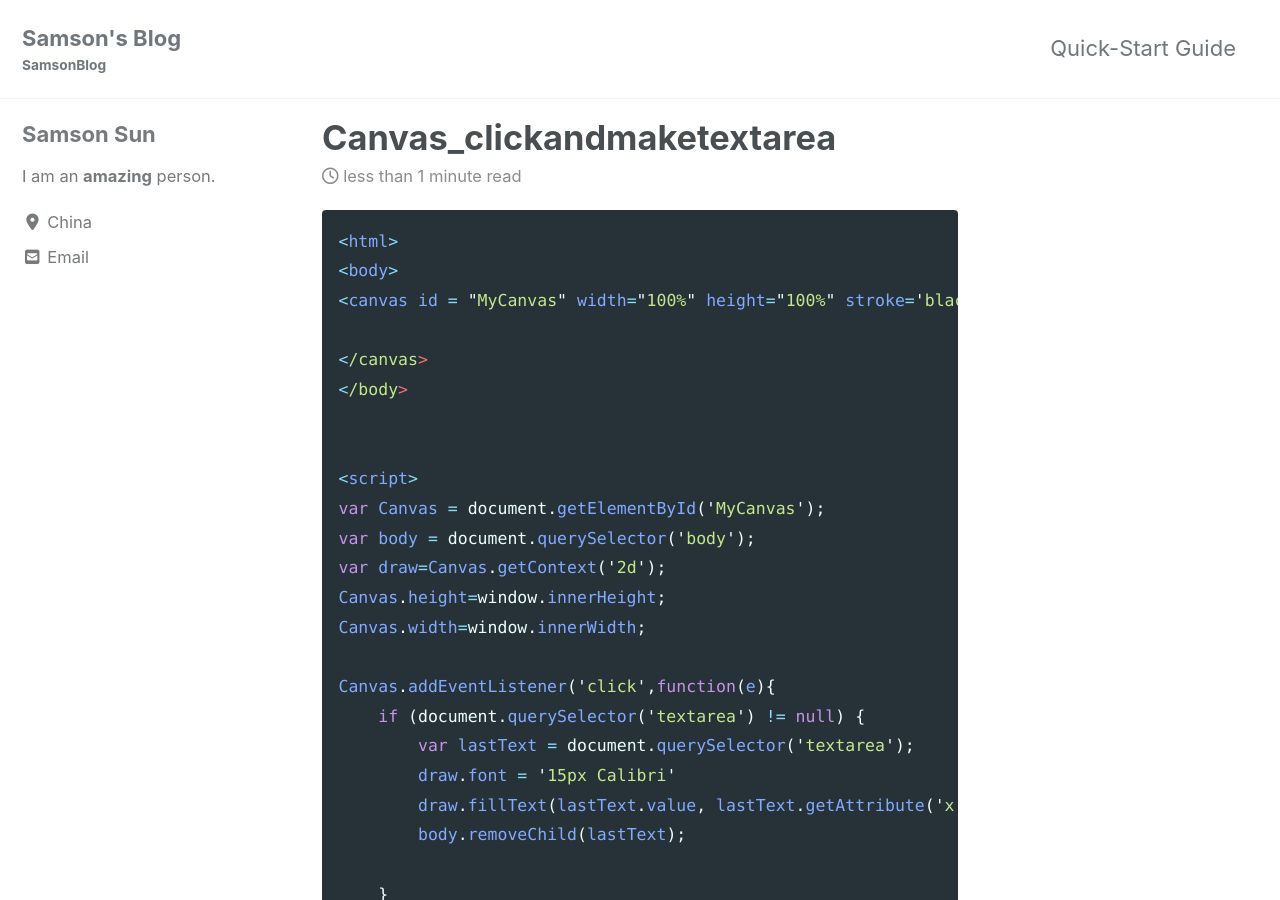
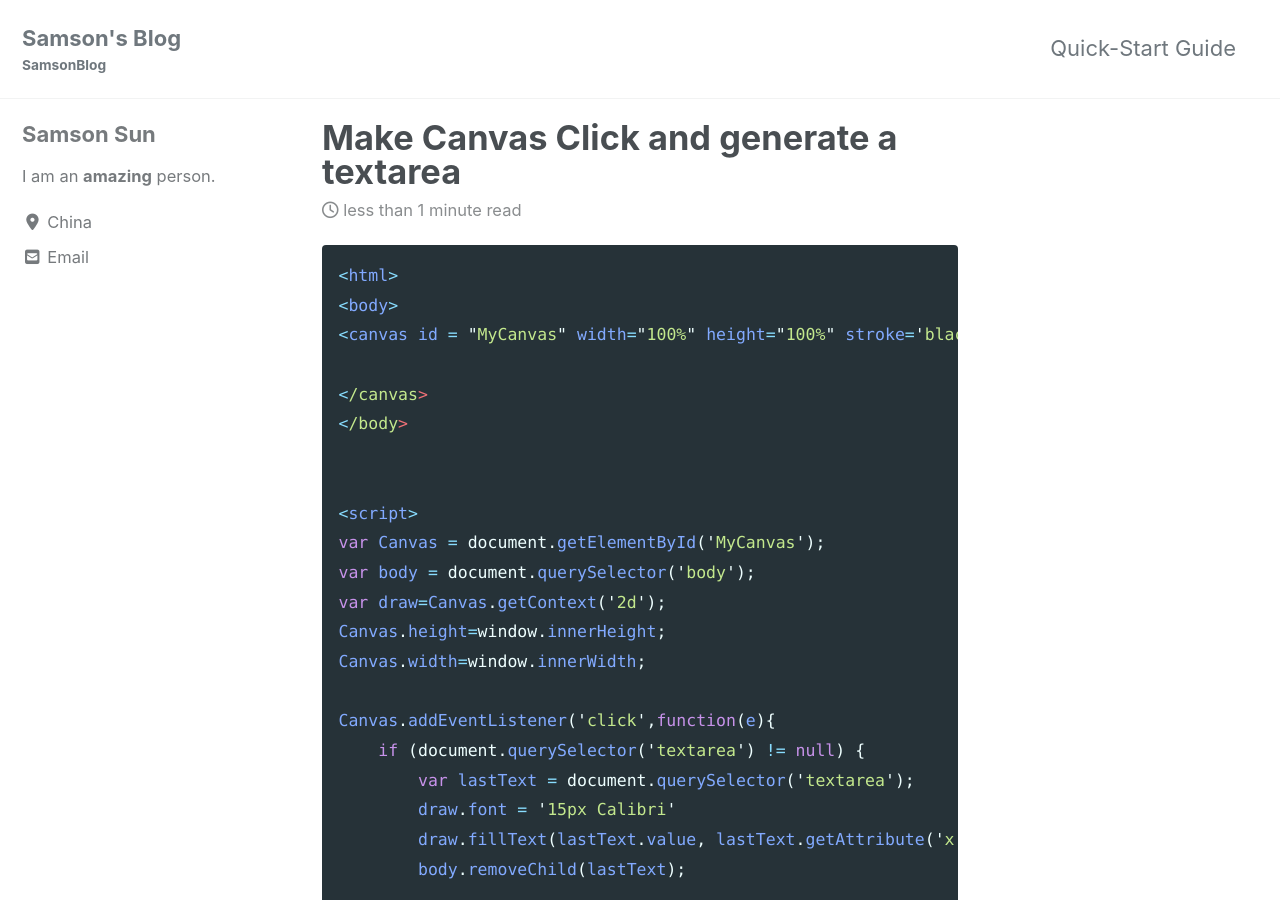
Before and after one commit to GitSamson/GitSamson.github.io, a Jekyll site: the page built from _posts/2019-09-03-Canvas_ClickandMakeTextarea.md, in a window 1280 px wide and 900 px high. Built offline with Jekyll 4.4.1, drawn with Linux system fonts in a browser that asks for light colours; cached includes are drawn as plain includes; nearby versions of some CDN libraries; some of the changed text lies outside the part shown.

Commit message:
Update 2019-09-03-Canvas_ClickandMakeTextarea.md

````diff
--- a/_posts/2019-09-03-Canvas_ClickandMakeTextarea.md
+++ b/_posts/2019-09-03-Canvas_ClickandMakeTextarea.md
@@ -1,3 +1,13 @@
+---
+title: "Make Canvas Click and generate a textarea"
+categories:
+  - Canvas
+tags:
+  - Canvas
+  - Javascript
+  - Web
+---
+
 ```js
 <html>
 <body>
````
